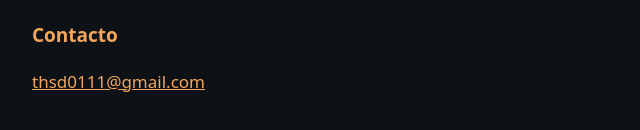
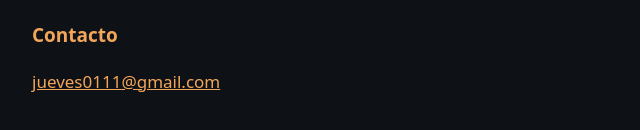
Before and after one commit to cxrlind7/lumbre, a plain HTML site: page privacidad.html in a window 1280 px wide. Shown: the part 1002-1132 px from the top of the page, 268-908 px from the left. Drawn offline with Linux system fonts and the light colour scheme.

Commit message:
Correo de contacto: jueves0111@gmail.com

```diff
--- a/privacidad.html
+++ b/privacidad.html
@@ -45,7 +45,7 @@
   <p>Lumbre no está dirigida a menores de 13 años y no recopila datos de nadie.</p>
 
   <h2>Contacto</h2>
-  <p><a href="mailto:thsd0111@gmail.com">thsd0111@gmail.com</a></p>
+  <p><a href="mailto:jueves0111@gmail.com">jueves0111@gmail.com</a></p>
 </main>
 </body>
 </html>
```
Also changed, not shown: index.html (+1 -1 lines).
